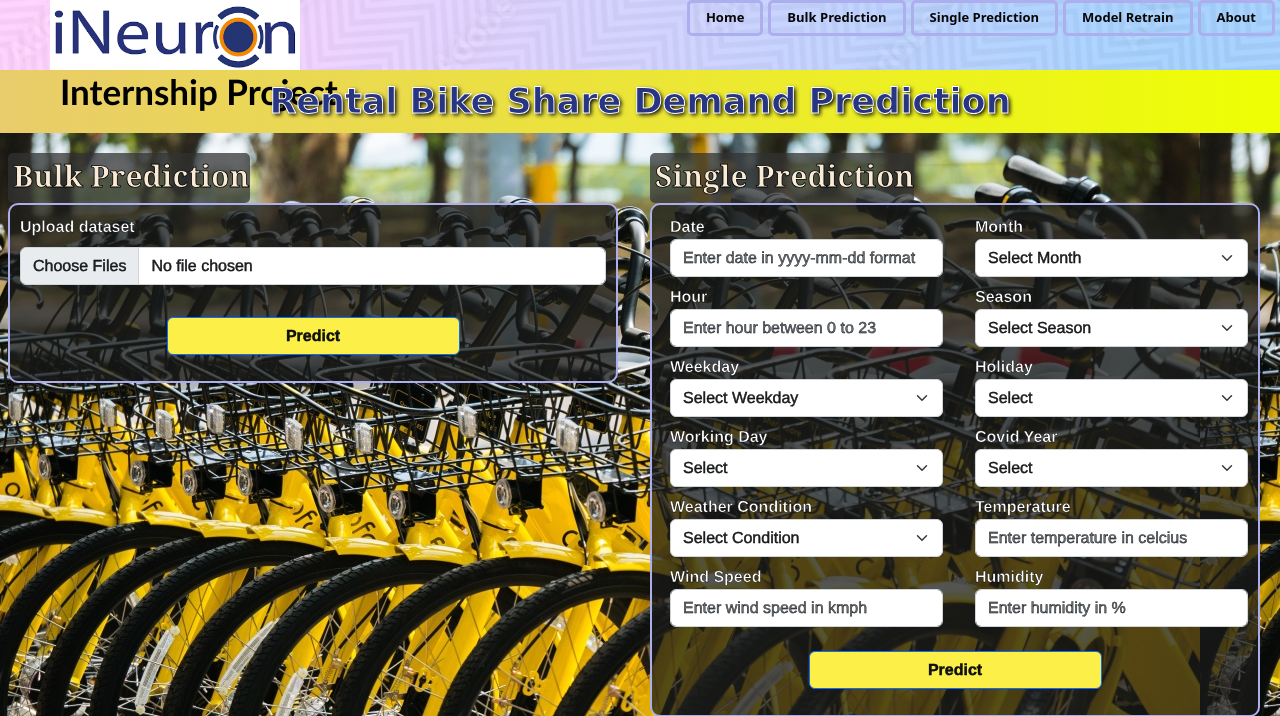
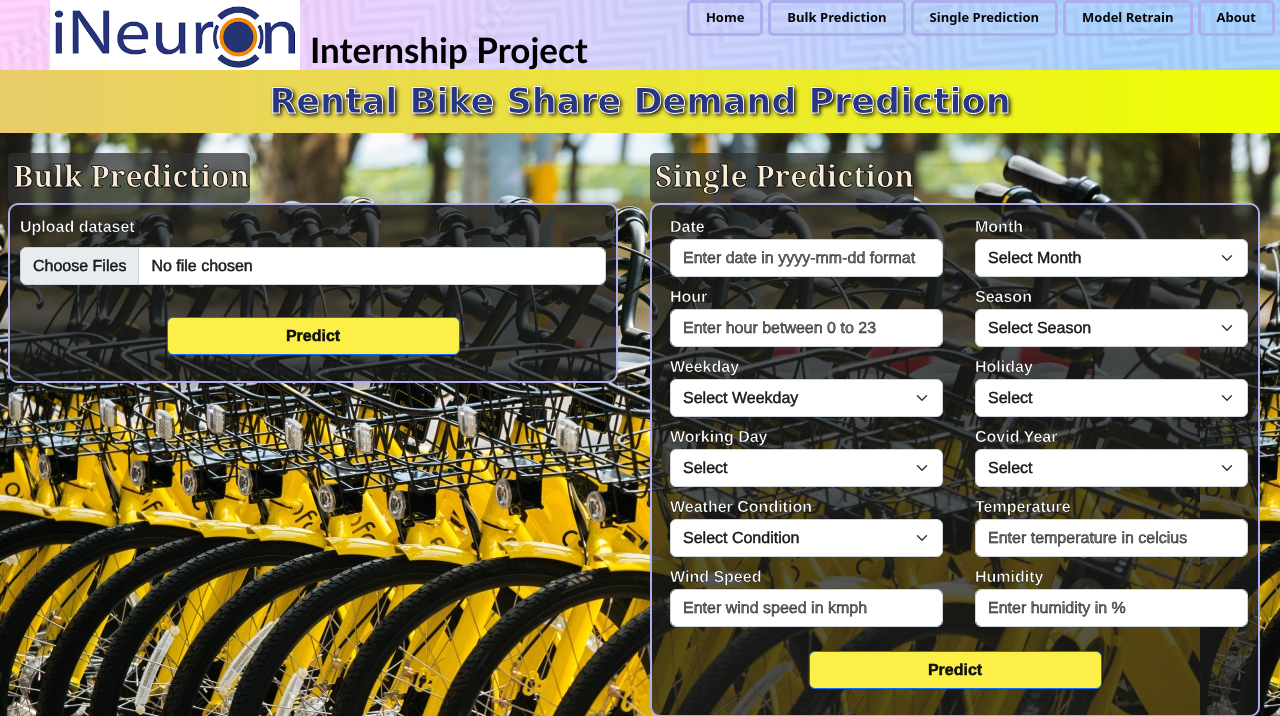
Before and after one commit to shivanshka/Rental_Bike_Share_Prediction, a Flask app: page / in a window 1280 px wide. Shown: the top 716 px of the page. Run offline with Flask 2, Linux system fonts and the light colour scheme.

Commit message:
Update result.html

```diff
--- a/templates/result.html
+++ b/templates/result.html
@@ -51,7 +51,7 @@
 
         }
         .logo_title{
-            display: inline-block;
+            display: inline;
             text-align: left;
             vertical-align: bottom;
             width:90%;
@@ -65,6 +65,7 @@
             padding-left: 10px;
             font-family: 'Gill Sans', 'Gill Sans MT', Calibri, 'Trebuchet MS', sans-serif;
 	    vertical-align: bottom;
+	    height: 70px;
         }
         .footer{
             position: relative;
```
